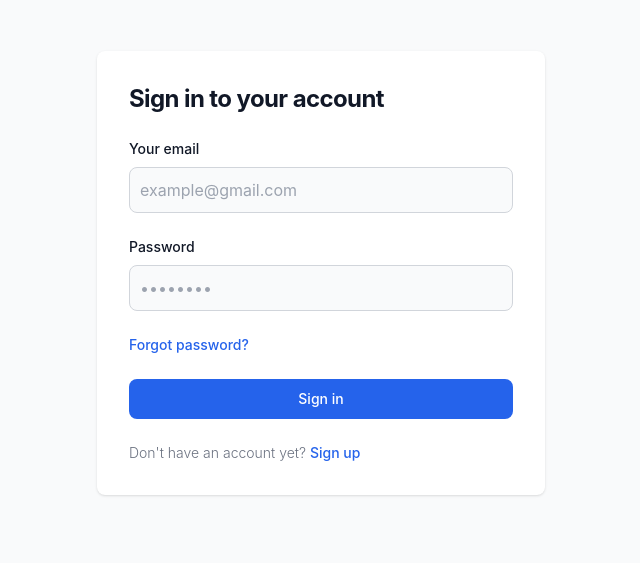
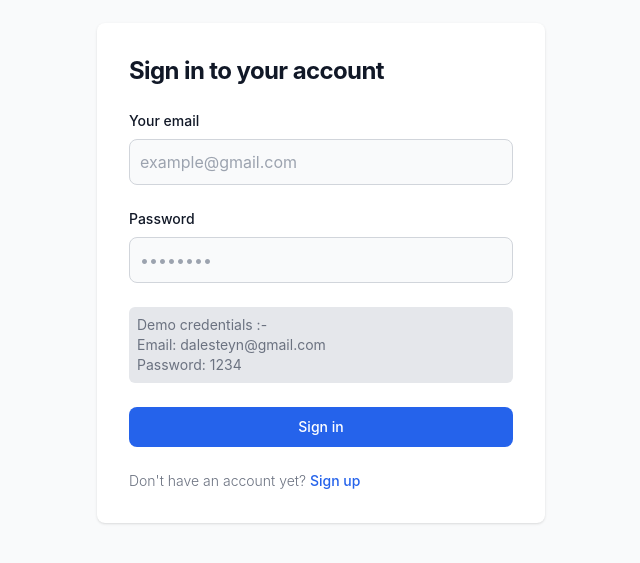
Before and after one commit to ajais-25/vidflow, a React (Vite) app in the folder client/: page /login in a window 1280 px wide. Shown: the part 127-690 px from the top of the page, without its empty margins (319-959 px from the left). Built offline with nearby package versions, Linux system fonts and the light colour scheme.

Commit message:
add demo credentials

```diff
--- a/client/src/pages/Login.jsx
+++ b/client/src/pages/Login.jsx
@@ -82,13 +82,10 @@ const Login = () => {
                 onChange={(e) => setPassword(e.target.value)}
               />
             </div>
-            <div className="flex items-center justify-between">
-              <a
-                href="#"
-                className="text-sm font-medium text-primary-600 hover:underline dark:text-primary-500"
-              >
-                Forgot password?
-              </a>
+            <div className="text-sm bg-gray-200 rounded-md p-2 text-gray-500 dark:text-gray-400">
+              Demo credentials :-
+              <div>Email: dalesteyn@gmail.com</div>
+              <div>Password: 1234</div>
             </div>
             {message && (
               <div className="text-red-500 text-sm font-medium text-center width-full">
```
